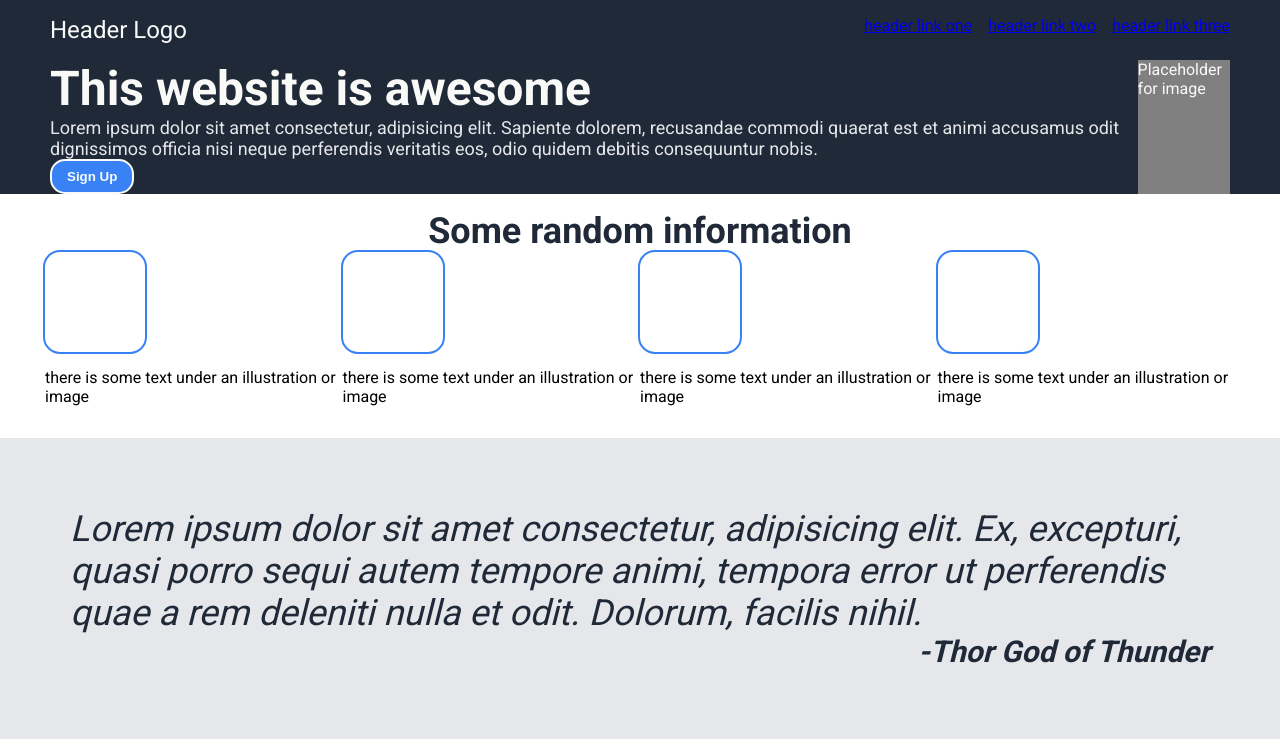
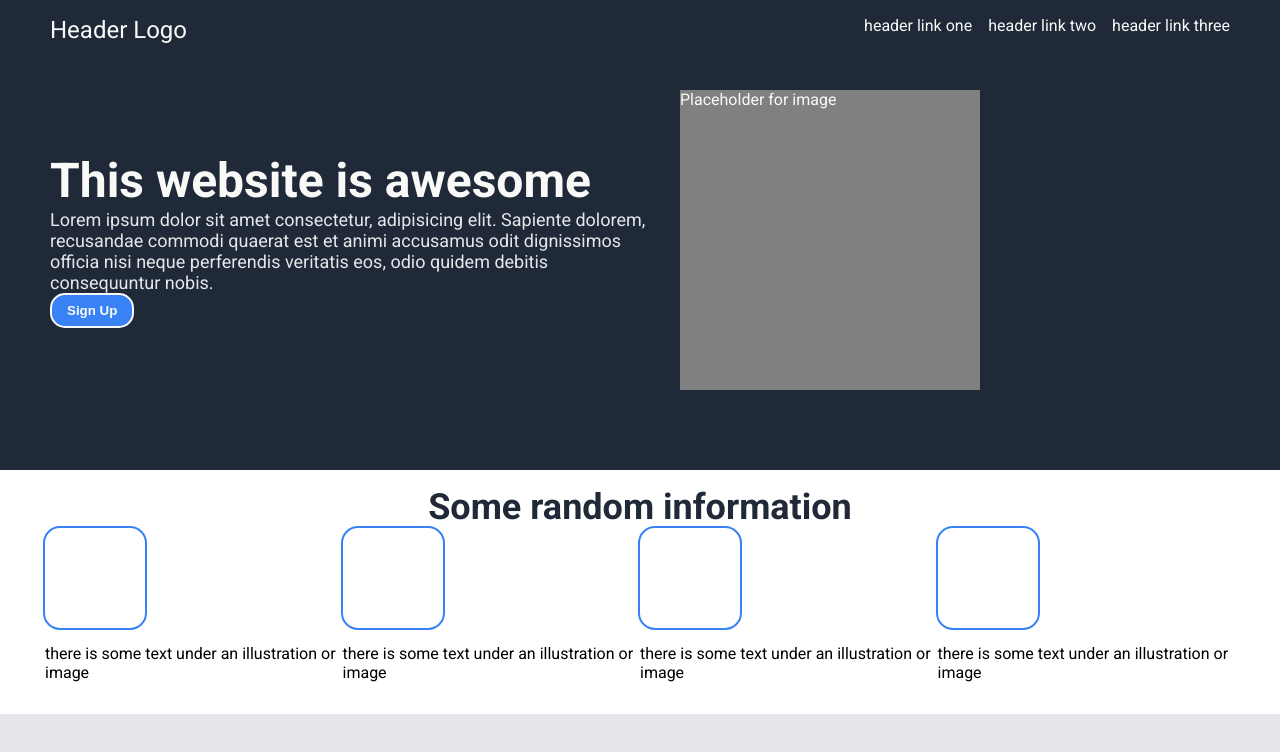
Before and after one commit to magweregwede/odin-project-landing-page, a plain HTML site: page index.html in a window 1280 px wide. Shown: the top 752 px of the page. Drawn offline with Linux system fonts and the light colour scheme.

Commit message:
made a little nicer, with inspiration from other's work

```diff
--- a/style.css
+++ b/style.css
@@ -74,6 +74,14 @@ ul {
 .sec1 {
     display: flex;
     margin-top: 0;
+    padding-bottom: 50px;
+    justify-content: flex-start;
+}
+
+.sec1a {
+    flex-wrap: wrap;
+    flex-basis: 600px;
+    align-self: center;
 }
 
 .sec2 {
@@ -116,6 +124,7 @@ ul {
     gap: 16px;
     padding: 15px 40px;
     border-radius: 15px;
+    margin-bottom: 10px;
 }
 
 .signup {
@@ -153,4 +162,13 @@ button {
 
 #placeholder {
     background-color: grey;
+    align-self: center;
+    height: 300px;
+    width: 300px;
+    margin: 30px;
 }
+
+a {
+    text-decoration: none;
+    color: #f9faf8;
+}
```
Also changed, not shown: index.html (+10 -7 lines).
